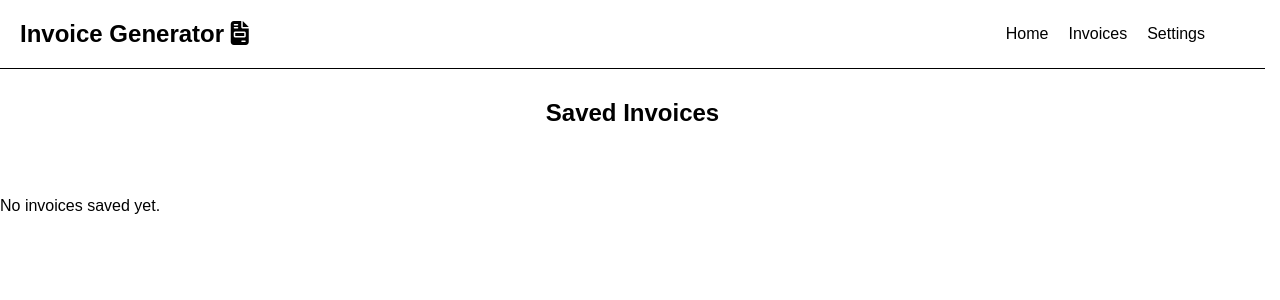
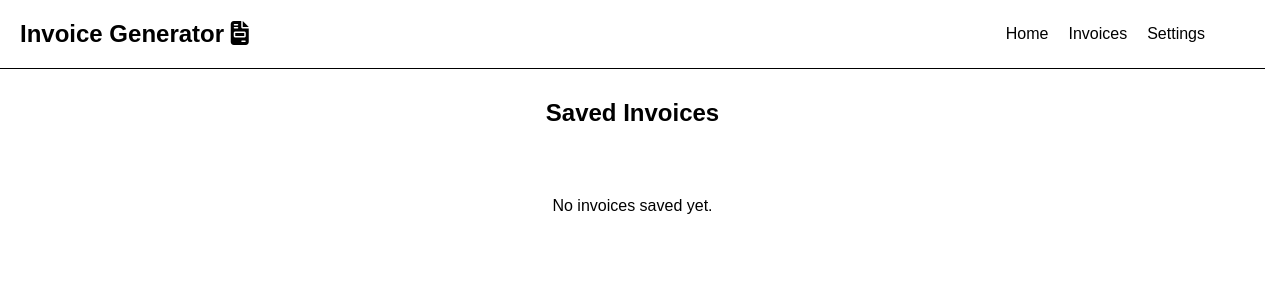
Before and after one commit to priyamkumar/Invoice-Generator, a React (Vite) app: page /invoices in a window 1280 px wide. Shown: the top 300 px of the page. Built offline with nearby package versions, Linux system fonts and the light colour scheme.

Commit message:
adding edit invoice functionality

```diff
--- a/src/App.css
+++ b/src/App.css
@@ -569,6 +569,16 @@ button:hover {
   text-align: center;
 }
 
+.no-invoices {
+  text-align: center;
+}
+
+.all-invoices ol {
+  display: flex;
+  flex-direction: column;
+  align-items: center;
+}
+
 .all-invoice-details {
   display: flex;
   align-items: center;
--- a/src/Components/Invoices.jsx
+++ b/src/Components/Invoices.jsx
@@ -9,17 +9,22 @@ export default function Invoices() {
   let invoiceData = invoices.map((el) => JSON.parse(localStorage.getItem(el)));
 
   const handleDelete = (index) => {
-    let deletedInvoice = invoices.filter((_, id) => id === index);
+    let deletedInvoice = invoices.find((_, id) => id === index);
     let invoicesLeft = invoices.filter((_, id) => id !== index);
+    console.log(deletedInvoice)
     setInvoices(invoicesLeft);
     localStorage.removeItem(deletedInvoice);
     localStorage.setItem("invoices", JSON.stringify(invoicesLeft));
   };
+
+  const handleEdit = () => {
+    console.log("click")
+  }
   return (
     <div className={`all-invoices ${isDark ? "dark" : ""}`}>
       <h2>Saved Invoices</h2>
       {!invoices || invoices.length === 0 ? (
-        <p>No invoices saved yet.</p>
+        <p className="no-invoices">No invoices saved yet.</p>
       ) : (
         <ol>
           {invoiceData.map((invoice, index) => (
@@ -36,7 +41,7 @@ export default function Invoices() {
                     <strong>Amount:</strong> {invoice[4]}
                   </p>
                 </div>
-                <button onClick={() => console.log("click")}>Edit</button>
+                <button onClick={handleEdit}>Edit</button>
                 <button onClick={() => handleDelete(index)}>Delete</button>
               </div>
             </li>
--- a/src/Components/SaveInvoice.jsx
+++ b/src/Components/SaveInvoice.jsx
@@ -17,6 +17,7 @@ export default function SaveInvoice({ invoicesArr, setInfo, info, totalAmount, t
       invoiceDetails.invoiceNumber,
       JSON.stringify([...items, details, invoiceDetails, bankDetails, total])
     );
+    alert("Invoice Saved")
   };
 
   const handleNew = () => {
```
